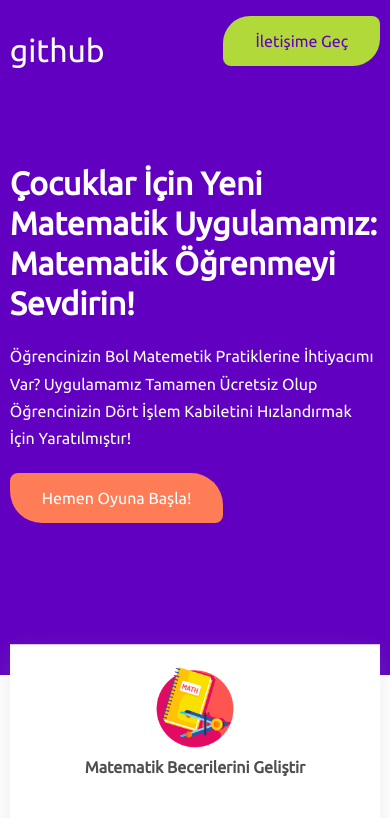
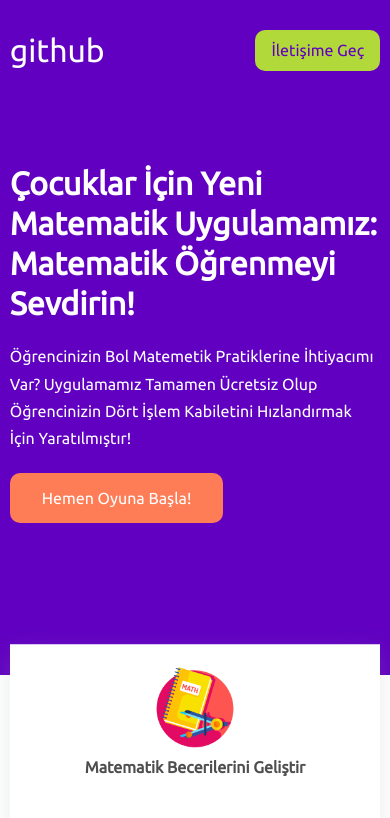
Before and after one commit to mcban34/quizApp, a plain HTML site: page index.html in a window 390 px wide. Shown: the top 818 px of the page. Drawn offline with Linux system fonts and the light colour scheme.

Commit message:
düzenlemeler

```diff
--- a/quiz.js
+++ b/quiz.js
@@ -101,7 +101,7 @@ document.querySelector(".startGame").addEventListener("click",()=>{
 
   soruOlustur()
   const progressBar = document.querySelector(".timeProgressContent");
-  const totalTime = 5 * 1000;
+  const totalTime = 60 * 1000;
   let startTime = Date.now();
   let progress;
 
--- a/style.sass
+++ b/style.sass
@@ -40,7 +40,7 @@ $greenColor : #B2D93A
                 background: $greenColor
                 color: $bgColor
                 padding: 1rem 2rem
-                border-radius: 1.7rem .5rem
+                border-radius: 10px
                 text-decoration: none
     .headerParent
         display: flex
@@ -60,7 +60,7 @@ $greenColor : #B2D93A
                     color: white
                     text-decoration: none
                     padding: 1rem 2rem
-                    border-radius: .5rem 2rem
+                    border-radius: 10px
                 p
                     line-height: 1.7rem
                     margin: 1.3rem 0 2.3rem 0
@@ -83,6 +83,11 @@ $greenColor : #B2D93A
                     top: 60%
                     transition: 4s
     @media screen and (max-width:1000px)
+        .navParent
+            .contact
+                margin-top: .6rem
+                a
+                    padding: .7rem 1rem
         .Navcontainer
             width: 95%
         .container
```
Also changed, not shown: style.css, 1 other file.
